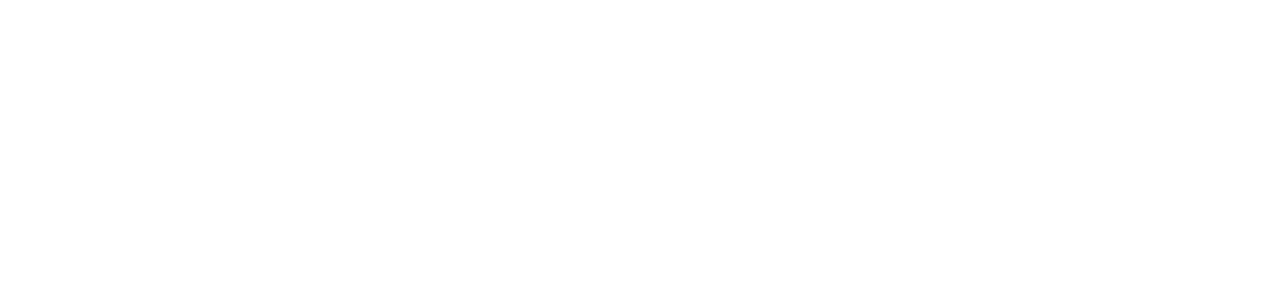
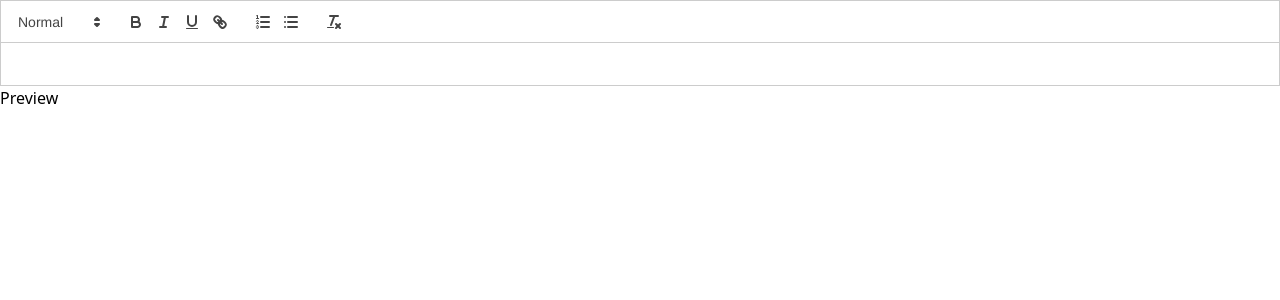
Before and after one commit to TarinPairor/CVWO-assignment-2024, a React (Vite) app in the folder client/: page /markdown in a window 1280 px wide. Before the commit this address had no page. Shown: the top 300 px of the page. Built offline with nearby package versions, Linux system fonts and the light colour scheme.

Commit message:
added markdown test/ delete cookie

```diff
--- a/client/package.json
+++ b/client/package.json
@@ -16,6 +16,8 @@
     "react": "^18.2.0",
     "react-cookie": "^7.0.1",
     "react-dom": "^18.2.0",
+    "react-markdown": "^9.0.1",
+    "react-quill": "^2.0.0",
     "react-router-dom": "^6.21.2",
     "swr": "^2.2.4"
   },
--- a/client/src/App.tsx
+++ b/client/src/App.tsx
@@ -1,5 +1,6 @@
 import { BrowserRouter as Router, Route, Routes } from "react-router-dom";
 import CommentUnderPost from "./components/CommentCRUD/CommentUnderPost";
+import MarkdownEditor from "./components/Markdown";
 import Home from "./components/pages/Home";
 import Login from "./components/pages/Login";
 import Signup from "./components/pages/Singup";
@@ -13,6 +14,7 @@
           <Route path="/login" element={<Login />} />
           <Route path="/signup" element={<Signup />} />
           <Route path="/post/:postid" element={<CommentUnderPost />} />
+          <Route path="/markdown" element={<MarkdownEditor />} />
         </Routes>
       </Router>
     </div>
--- a/client/src/components/Logout.tsx
+++ b/client/src/components/Logout.tsx
@@ -1,5 +1,9 @@
 // LogoutButton.tsx
+import { useCookies } from "react-cookie";
+
 const Logout: React.FC = () => {
+  const [, , removeCookie] = useCookies(["Authorization"]);
+
   const handleLogout = async () => {
     try {
       const response = await fetch("http://localhost:3000/logout", {
@@ -10,6 +14,8 @@
       if (response.ok) {
         // Logout was successful
         console.log("Logout successful");
+        // Remove all cookies
+        removeCookie("Authorization");
         // You may choose to redirect or update the UI as needed
         window.location.reload();
       } else {
--- /dev/null
+++ b/client/src/components/Markdown.tsx
@@ -0,0 +1,28 @@
+import { useState } from "react";
+import ReactMarkdown from "react-markdown";
+import ReactQuill from "react-quill";
+import "react-quill/dist/quill.snow.css";
+
+const MarkdownEditor = () => {
+  const [markdownText, setMarkdownText] = useState("");
+
+  const handleInputChange = (value: string) => {
+    setMarkdownText(value);
+  };
+
+  return (
+    <div>
+      <ReactQuill
+        value={markdownText}
+        onChange={handleInputChange}
+        modules={{ toolbar: true }}
+      />
+      <div>
+        <h2>Preview</h2>
+        <ReactMarkdown>{markdownText}</ReactMarkdown>
+      </div>
+    </div>
+  );
+};
+
+export default MarkdownEditor;
--- a/client/src/components/pages/Home.tsx
+++ b/client/src/components/pages/Home.tsx
@@ -1,13 +1,13 @@
 import { useEffect, useState } from "react";
-import { useCookies } from "react-cookie";
 import { Link } from "react-router-dom";
-import { User } from "../../interfaces/User";
+import { CookiesProvider, useCookies } from "react-cookie";
 import Logout from "../Logout";
 import Posts from "../PostCRUD/Posts";
 
 function Home() {
-  const [user, setUser] = useState<User | null>(null);
-  const cookies = useCookies(["Authorization"]);
+  const [user, setUser] = useState(null);
+  const [email, setEmail] = useState("");
+  const [cookies] = useCookies();
 
   // LOAD THE EMAIL OF THE LOGGED IN USER
   useEffect(() => {
@@ -22,6 +22,7 @@
           const userData = await response.json();
           console.log(userData);
           setUser(userData.user);
+          setEmail(userData.user.Email);
         } else {
           // Handle error
           console.error("Failed to fetch user data");
@@ -35,14 +36,17 @@
     fetchUser();
   }, []);
 
-  const isCookiePresent = !!cookies;
+  console.log("Cookies:", cookies);
+
+  //const isCookiePresent = !!cookies.Authorization;
 
   return (
+    <CookiesProvider>
       <div>
-      {isCookiePresent ? (
+        {user ? (
           <>
             <Posts />
-          <p>Welcome {user ? user.Email : "Guest"}</p>
+            <p>Welcome {user ? email : "Guest"}</p>
             <Logout />
           </>
         ) : (
@@ -62,6 +66,7 @@
           </div>
         )}
       </div>
+    </CookiesProvider>
   );
 }
 
--- a/client/tsconfig.json
+++ b/client/tsconfig.json
@@ -3,6 +3,7 @@
     "target": "ES2020",
     "useDefineForClassFields": true,
     "lib": ["ES2020", "DOM", "DOM.Iterable"],
+    "esModuleInterop": true,
     "module": "ESNext",
     "skipLibCheck": true,
 
```
Also changed, not shown: 2 other files (tests, documents, lock files or other folders). Lines whose indentation alone changed are shown as unchanged.
